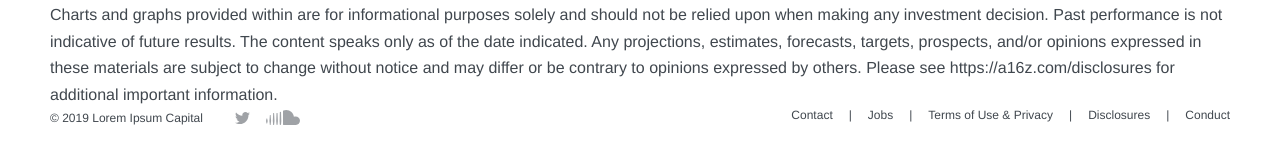
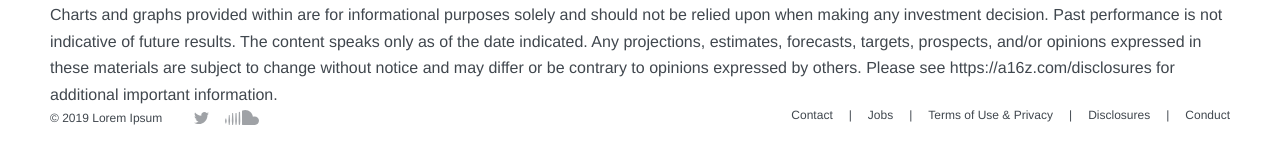
Before and after one commit to James88313/loremipsumcapital.github.io, a Jekyll site: the page built from _posts/2019-05-15-kik-sec-what-going-on-crypto.md, in a window 1280 px wide and 900 px high, scrolled down 3321 px. Shown: the part 725-889 px from the top of the window. Built offline with Jekyll 4.4.1, drawn with Linux system fonts in a browser that asks for light colours; a script that is not in the unit is left out.

Commit message:
Update from Forestry.io Blake Jackovitch updated _config.yml

```diff
--- a/_config.yml
+++ b/_config.yml
@@ -1,5 +1,5 @@
 ---
-title: Lorem Ipsum Capital
+title: Lorem Ipsum
 email: your-email@example.com
 description: Write an awesome description for your new site here. You can edit this
   line in _config.yml. It will appear in your document head meta (for Google search
```
